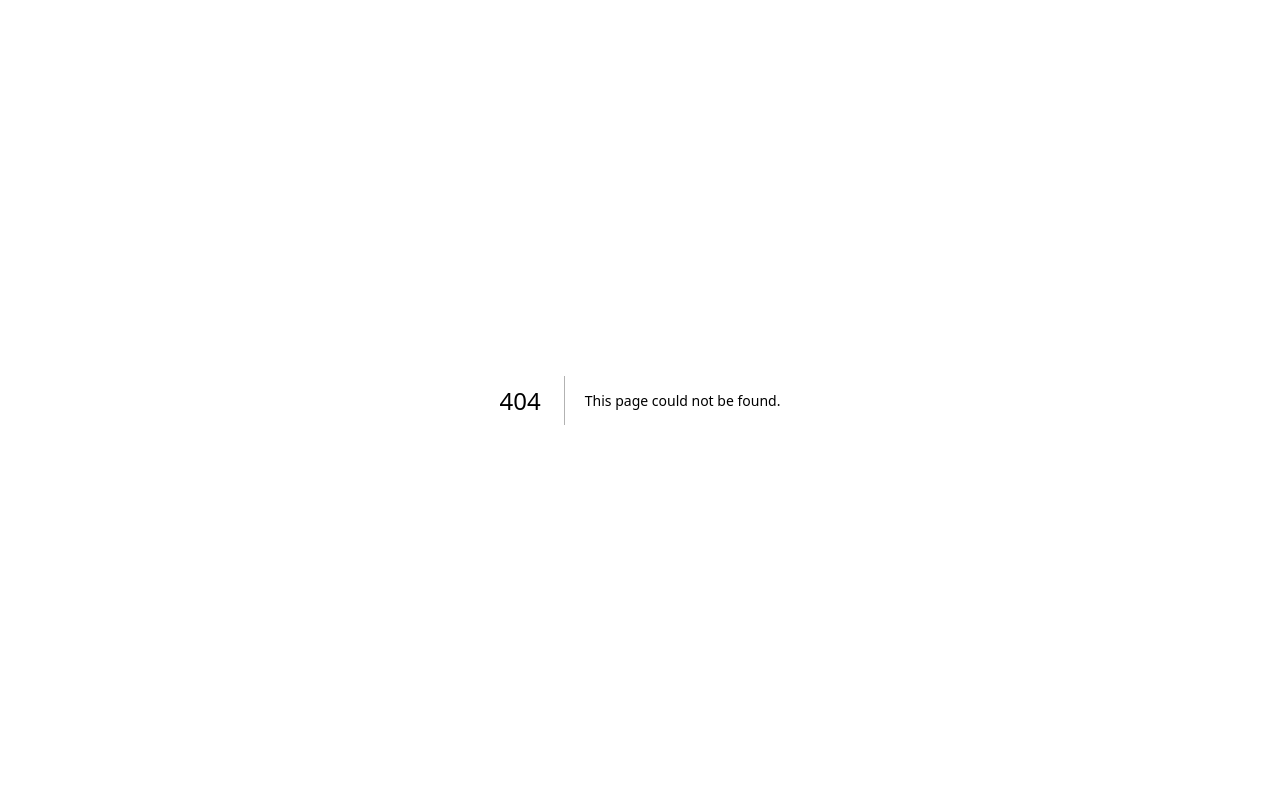
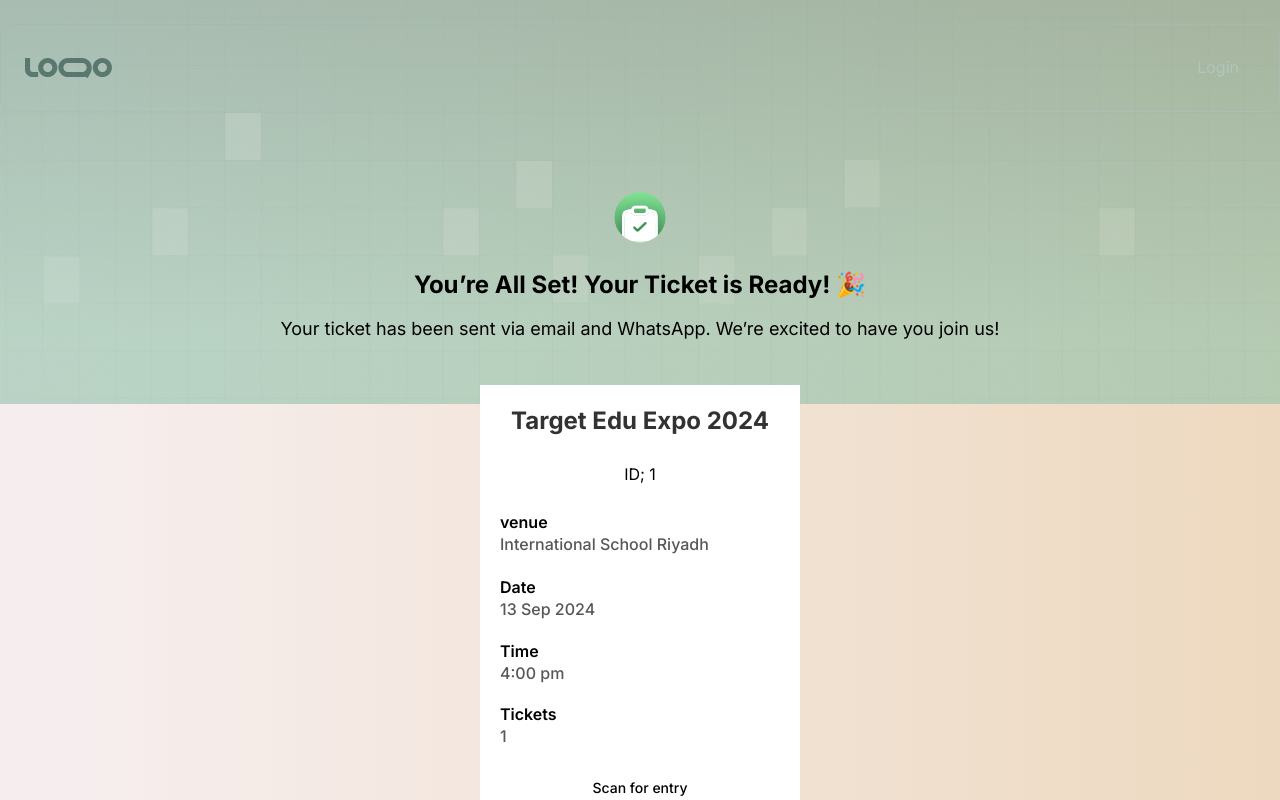
Before and after one commit to Ajith11223/event_system, a Next.js app: page /ticket/1 in a window 1280 px wide. Before the commit this address had no page. Shown: the top 800 px of the page. Built offline with nearby package versions, Linux system fonts and the light colour scheme.

Commit message:
error fix

```diff
--- a/src/Components/BookingForm/TicketReady.jsx
+++ b/src/Components/BookingForm/TicketReady.jsx
@@ -45,10 +45,10 @@ export default function TicketReady({id}) {
             </div>
             <div className="col-span-3 p-2.5 md:p-5 lg:p-[30px]  ">
               <div className="flex flex-col gap-2.5 md:gap-5 lg:gap-6">
-                <div className="w-full flex-col flex md:flex-row justify-between md:items-center">
+                <div style={{display:"flex",flexDirection:"column"}} className="w-full flex-col flex md:flex-row justify-between md:items-center">
                   <h2 className="text-[20px] md:text-[24px] xl:leading-[32.4px] font-bold text-primary-dark">
                     Target Edu Expo 2024
-                  </h2>
+                  </h2> <br />
                   <p className="font-normal text-[14px] md:text-[16px] md:leading-[21.6px] text-[#7C7A7A]">
                     ID; {id}
                   </p>
--- /dev/null
+++ b/src/app/ticket/[id]/page.js
@@ -0,0 +1,32 @@
+'use client'
+import React from 'react'
+import MainLayout from "@/Components/MainLayout/MainLayout";
+import MainBg from "../../../../public/TicketGreenBg.svg";
+import TicketReady from '@/Components/BookingForm/TicketReady';
+import { useParams } from 'next/navigation';
+const page = () => {
+  const params = useParams();
+  const id = params.id; //
+  console.log(id)
+  return (
+    <div className="relative">
+    <div className="bg-[linear-gradient(90deg,#F6EEEE_6.18%,#EDD8BD_104.58%)] absolute  w-full min-h-screen top-0">
+      <div
+        className="absolute opacity-[60%] top-0 w-full hidden lg:block -z-0"
+        style={{
+          paddingBottom: `${(455 / 1440) * 100}%`, // Aspect ratio (262px height for 1443px width)
+          backgroundImage: `url(${MainBg.src})`,
+          backgroundPosition: "top ",
+          backgroundRepeat: "no-repeat",
+          backgroundSize: "cover",
+        }}
+      ></div>
+      <MainLayout>
+        <TicketReady id={id} />
+      </MainLayout>
+    </div>
+  </div>
+  )
+}
+
+export default page
--- /dev/null
+++ b/src/app/ticket/page.js
@@ -0,0 +1,11 @@
+'use client'
+import React from "react";
+const page = ({childern}) => {
+  return (
+    <div className="">
+          {childern}
+    </div>
+  );
+};
+
+export default page;
```
